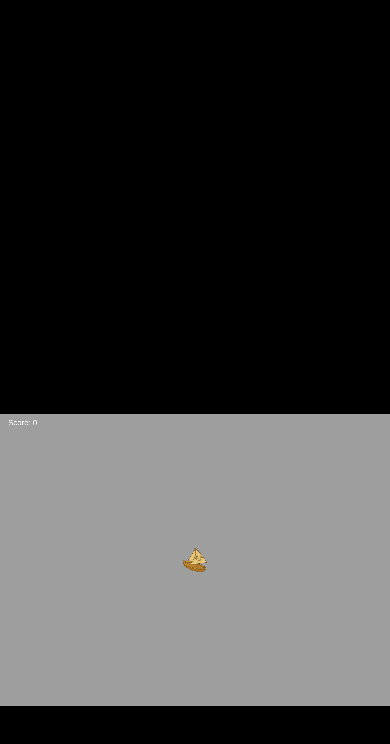
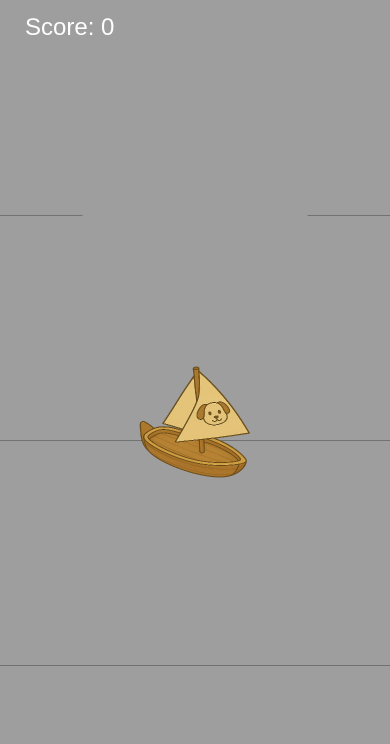
Before and after one commit to dozingcat/loyal-sailing, a plain HTML site: page index.html in a window 390 px wide. Drawn offline with Linux system fonts and the light colour scheme; animation ran at ten frames a second.

Commit message:
fullscreen, partial mobile support

```diff
--- a/game.js
+++ b/game.js
@@ -1,12 +1,17 @@
 const canvas = document.getElementById('gameCanvas');
 const ctx = canvas.getContext('2d');
+ctx.imageSmoothingEnabled = true; // Explicitly enable image smoothing
+ctx.imageSmoothingQuality = 'high'; // Suggest high quality for image smoothing
 
-// Set canvas dimensions
+// Set canvas dimensions initially (will be updated by resizeCanvas)
 canvas.width = 2400;
 canvas.height = 1800;
 
 const worldWidth = 4800; // Double the canvas width
 const worldHeight = 3600; // Double the canvas height
+
+const zoomLevel = 0.75; // Zoom out by 25% (objects appear 75% of original size on screen)
+const renderScaleMultiplier = 2.0; // Render at 2.0x resolution for crispness
 
 const camera = {
     x: 0,
@@ -17,26 +22,17 @@ const camera = {
 };
 
 function resizeCanvas() {
-    const aspectRatio = 2400 / 1800; // 4/3
-    let newWidth = window.innerWidth;
-    let newHeight = window.innerHeight;
-    const windowAspectRatio = newWidth / newHeight;
+    // Set canvas internal resolution to a higher density for crisper rendering
+    canvas.width = window.innerWidth * renderScaleMultiplier;
+    canvas.height = window.innerHeight * renderScaleMultiplier;
 
-    if (windowAspectRatio > aspectRatio) {
-        // Window is wider than the game, so height is the limiting factor
-        newWidth = newHeight * aspectRatio;
-        canvas.style.height = newHeight + 'px';
-        canvas.style.width = newWidth + 'px';
-    } else {
-        // Window is taller (or same aspect ratio) than the game, so width is the limiting factor
-        newHeight = newWidth / aspectRatio;
-        canvas.style.width = newWidth + 'px';
-        canvas.style.height = newHeight + 'px';
-    }
+    // Update camera dimensions based on CSS window size and desired on-screen zoomLevel
+    // This determines how much of the world is visible.
+    camera.width = window.innerWidth / zoomLevel;
+    camera.height = window.innerHeight / zoomLevel;
 
-    // Center the canvas
-    canvas.style.marginLeft = (window.innerWidth - newWidth) / 2 + 'px';
-    canvas.style.marginTop = (window.innerHeight - newHeight) / 2 + 'px';
+    // No need to enforce aspect ratio or set margins for the canvas element itself,
+    // as CSS is handling making it fill the window.
 }
 
 // Call resizeCanvas initially and on window resize
@@ -145,7 +141,10 @@ const player = {
     speed: 8, // Player movement speed
     hasMedicine: false,
     facingDirection: 'right', // 'left' or 'right'
-    currentImageKey: 'shipEmptyRight' // Initial image
+    currentImageKey: 'shipEmptyRight', // Initial image
+    targetX: null,
+    targetY: null,
+    isMovingToTarget: false
 };
 
 const pirate = {
@@ -183,17 +182,39 @@ function updatePlayerImage() {
 }
 
 function drawBackground() {
-    // Tile the background image relative to the camera
     ctx.save();
-    ctx.translate(- (camera.x % images.background.width), - (camera.y % images.background.height));
-    const numX = Math.ceil(camera.width / images.background.width) + 1;
-    const numY = Math.ceil(camera.height / images.background.height) + 1;
+    const finalScale = zoomLevel * renderScaleMultiplier;
+
+    const bgTileWidthOnScreen = images.background.width * finalScale;
+    const bgTileHeightOnScreen = images.background.height * finalScale;
+
+    if (bgTileWidthOnScreen <= 0 || bgTileHeightOnScreen <= 0) {
+        ctx.restore();
+        return;
+    }
+
+    // Calculate the effective camera position on the scaled (high-res) grid
+    const effectiveCamX = camera.x * finalScale;
+    const effectiveCamY = camera.y * finalScale;
+
+    const offsetX = -(effectiveCamX % bgTileWidthOnScreen);
+    const offsetY = -(effectiveCamY % bgTileHeightOnScreen);
+
+    // Number of tiles to draw to fill the canvas (which is now larger internally)
+    const numX = Math.ceil(canvas.width / bgTileWidthOnScreen) + 1;
+    const numY = Math.ceil(canvas.height / bgTileHeightOnScreen) + 1;
+
+    for (let j = 0; j < numY; j++) {
         for (let i = 0; i < numX; i++) {
-        for (let j = 0; j < numY; j++) {
             if (images.background.complete && images.background.naturalHeight !== 0) {
-                 ctx.drawImage(images.background, i * images.background.width, j * images.background.height);
+                ctx.drawImage(
+                    images.background,
+                    offsetX + i * bgTileWidthOnScreen,
+                    offsetY + j * bgTileHeightOnScreen,
+                    bgTileWidthOnScreen,
+                    bgTileHeightOnScreen
+                );
             } else {
-                // console.warn("Background image not ready for tiling or is broken."); // Can be spammy
                 break;
             }
         }
@@ -265,10 +286,44 @@ function drawPirate() {
 }
 
 function update() {
-    // Player movement
     let dx = 0;
     let dy = 0;
 
+    // Check for keyboard input first to see if it overrides touch/click
+    let keyboardInputDetected = false;
+    if (keysPressed['ArrowUp'] || keysPressed['w'] ||
+        keysPressed['ArrowDown'] || keysPressed['s'] ||
+        keysPressed['ArrowLeft'] || keysPressed['a'] ||
+        keysPressed['ArrowRight'] || keysPressed['d']) {
+        keyboardInputDetected = true;
+        if (player.isMovingToTarget) {
+            player.isMovingToTarget = false; // Keyboard overrides touch/click
+        }
+    }
+
+    if (player.isMovingToTarget) {
+        const playerCenterX = player.x + player.width / 2;
+        const playerCenterY = player.y + player.height / 2;
+
+        const diffX = player.targetX - playerCenterX;
+        const diffY = player.targetY - playerCenterY;
+        const distanceToTarget = Math.sqrt(diffX * diffX + diffY * diffY);
+
+        if (distanceToTarget < player.speed / 2) { // If very close, stop to prevent overshooting/jitter
+            player.isMovingToTarget = false;
+            // Optional: Snap player center to targetX, targetY if desired
+            // player.x = player.targetX - player.width / 2;
+            // player.y = player.targetY - player.height / 2;
+        } else {
+            dx = (diffX / distanceToTarget) * player.speed;
+            dy = (diffY / distanceToTarget) * player.speed;
+
+            // Update facing direction based on movement for touch/click
+            if (Math.abs(dx) > 0.1) { // Only change if moving horizontally significantly
+                 player.facingDirection = dx > 0 ? 'right' : 'left';
+            }
+        }
+    } else if (keyboardInputDetected) { // Process keyboard movement if no touch/click target or overridden
         if (keysPressed['ArrowUp'] || keysPressed['w']) {
             dy -= player.speed;
         }
@@ -282,6 +337,7 @@ function update() {
         if (keysPressed['ArrowRight'] || keysPressed['d']) {
             dx += player.speed;
             player.facingDirection = 'right';
+        }
     }
 
     // Check horizontal collision
@@ -485,30 +541,25 @@ function isCollidingWithObstacles(rect) {
 }
 
 function draw() {
-    ctx.clearRect(0, 0, canvas.width, canvas.height); // Clear visible canvas
+    ctx.clearRect(0, 0, canvas.width, canvas.height); // Clear visible canvas (now higher res)
 
-    // Draw background first, it handles its own camera logic for tiling
     drawBackground();
 
     ctx.save();
+    // Apply combined scale for zoom and higher rendering resolution
+    const finalScale = zoomLevel * renderScaleMultiplier;
+    ctx.scale(finalScale, finalScale);
     ctx.translate(-camera.x, -camera.y);
 
-    // Draw all world objects (their x,y are world coordinates)
-    // drawFactory(); // Factory is part of world objects, not background
-    // drawIslands(); // Islands are part of world objects
-    // drawPlayer();
-    // drawDogs();
-    // drawPirate();
-    // Re-call these in order as they were before
     drawFactory();
     drawIslands();
     drawPlayer();
     drawDogs();
     drawPirate();
 
-    ctx.restore();
+    ctx.restore(); // This restores the scale and translate
 
-    // Draw UI elements (like score) last, so they are on top and not affected by camera
+    // Draw UI elements (like score) last, so they are on top and not affected by camera or zoom
     drawScore();
 }
 
@@ -538,6 +589,34 @@ function rectAppearsInCamera(rect) {
     );
 }
 
+// Event listeners for click/touch steering
+function handlePointerDown(event) {
+    event.preventDefault(); // Prevent default browser actions (like scrolling on touch)
+    const rect = canvas.getBoundingClientRect();
+    let clickX, clickY;
+
+    if (event.touches) {
+        clickX = event.touches[0].clientX - rect.left;
+        clickY = event.touches[0].clientY - rect.top;
+    } else {
+        clickX = event.clientX - rect.left;
+        clickY = event.clientY - rect.top;
+    }
+
+    // Convert screen click coordinates to world coordinates
+    player.targetX = (clickX / zoomLevel) + camera.x;
+    player.targetY = (clickY / zoomLevel) + camera.y;
+    player.isMovingToTarget = true;
+
+    // Clear keyboard presses so click/touch takes precedence if both happen
+    for (const key in keysPressed) {
+        keysPressed[key] = false;
+    }
+}
+
+canvas.addEventListener('mousedown', handlePointerDown);
+canvas.addEventListener('touchstart', handlePointerDown, { passive: false }); // passive:false to allow preventDefault
+
 // Initial check in case images are already cached and loaded quickly
 if (imagesLoaded === totalImages && totalImages > 0) {
     console.log("Images were already cached. Starting game.");
--- a/index.html
+++ b/index.html
@@ -3,7 +3,7 @@
 <head>
     <meta charset="UTF-8">
     <meta name="viewport" content="width=device-width, initial-scale=1.0">
-    <title>Sailboat Medicine Delivery</title>
+    <title>Loyal Delivery Services</title>
     <link rel="stylesheet" href="style.css">
 </head>
 <body>
--- a/style.css
+++ b/style.css
@@ -1,16 +1,12 @@
 body {
     margin: 0;
     overflow: hidden; /* Prevent scrollbars */
-    display: flex;
-    justify-content: center;
-    align-items: center;
-    height: 100vh;
-    background-color: #000;
+    background-color: #000; /* Keep the black background for areas not covered by canvas if any (though should be none) */
 }
 
 canvas {
-    /* border: 1px solid white; */ /* Removing fixed border */
-    display: block; /* To remove extra space below canvas if any */
-    width: 100%;
-    height: 100%;
+    display: block; /* Prevent potential extra space below canvas */
+    width: 100vw; /* Make canvas fill viewport width */
+    height: 100vh; /* Make canvas fill viewport height */
+    /* border: 1px solid white; */ /* Was commented out, keeping it that way */
 }
```
Lines whose indentation alone changed are shown as unchanged.
